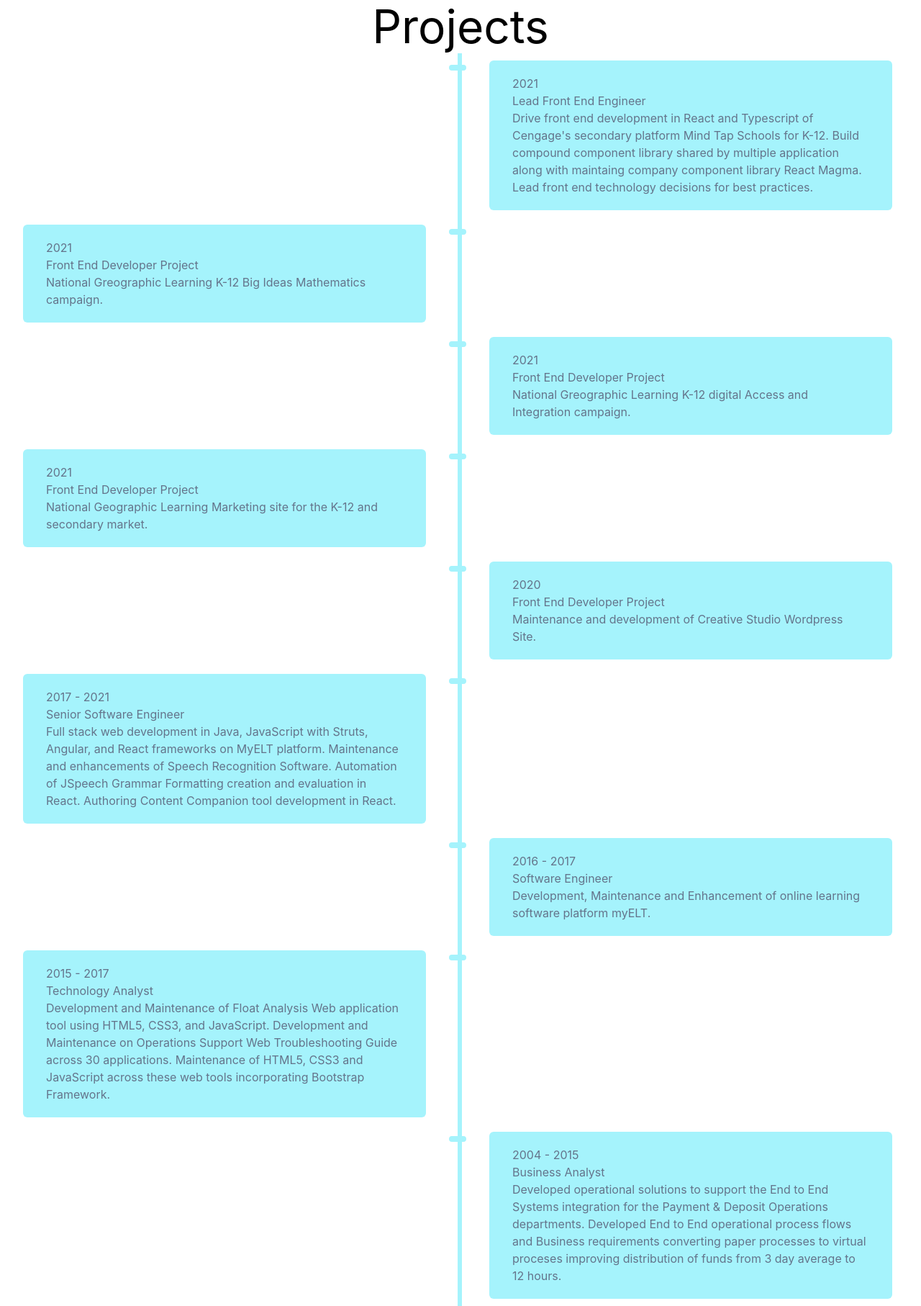
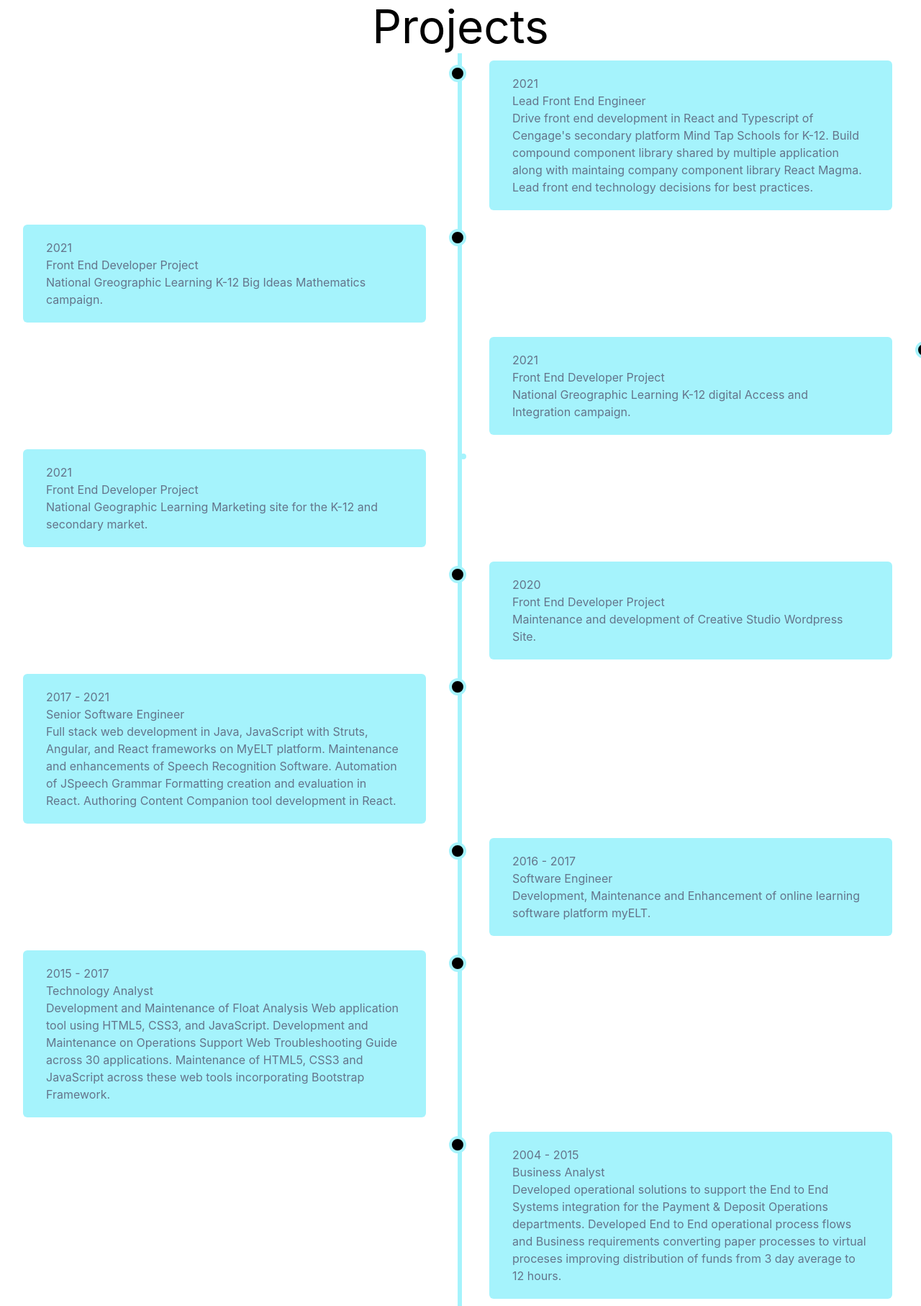
Before and after one commit to greenervigil/next-portfolio, a Next.js app: page /projects in a window 1280 px wide. Shown: the whole page at 72% size. Built offline with nearby package versions, Linux system fonts and the light colour scheme.

Commit message:
fixing the timeline dot

```diff
--- a/components/timeline/timeline.tsx
+++ b/components/timeline/timeline.tsx
@@ -1,63 +1,63 @@
 const Timeline = () => {
     return (
         <div className="relative my-0 mx-auto w-full after:content-[''] after:absolute after:w-1.5 after:bg-cyan-200 after:top-0 after:bottom-0 after:left-1/2 after:-ml-1">
-            <div className="relative py-2.5 px-10 w-2/4 left-1/2 after:content-[' '] after:absolute after:w-6 after:-right-4 after:bg-black after:rounded-full after:border-4 after:border-cyan-200 after:top-4 after:z-10 after:-left-4">
+            <div className="relative py-2.5 px-10 w-2/4 left-1/2 after:content-[''] after:absolute after:w-6 after:h-6 after:-right-4 after:bg-black after:rounded-full after:border-4 after:border-cyan-200 after:top-4 after:z-10 after:-left-4">
                 <div className="relative py-5 px-8 rounded-md bg-cyan-200">
                 <h2 className="text-slate-500">2021</h2>
                 <h4 className="text-slate-500">Lead Front End Engineer</h4>
                 <p className="text-slate-500">{`Drive front end development in React and Typescript of Cengage's secondary platform Mind Tap Schools for K-12. Build compound component library shared by multiple application along with maintaing company component library React Magma.  Lead front end technology decisions for best practices.`}</p>
                 </div>
             </div>
-            <div className="relative py-2.5 px-10 w-2/4 -left-2 after:content-[''] after:absolute after:w-6 after:-right-4 after:bg-black after:rounded-full after:border-4 after:border-cyan-200 after:top-4 after:z-10">
+            <div className="relative py-2.5 px-10 w-2/4 -left-2 after:content-[''] after:absolute after:w-6 after:h-6 after:-right-4 after:bg-black after:rounded-full after:border-4 after:border-cyan-200 after:top-4 after:z-10">
                 <div className="relative py-5 px-8 rounded-md bg-cyan-200">
                 <h2 className="text-slate-500">2021</h2>
                 <h4 className="text-slate-500">Front End Developer Project</h4>
                 <p className="text-slate-500">National Greographic Learning K-12 Big Ideas Mathematics campaign.</p>
                 </div>
             </div>
-            <div className="relative py-2.5 px-10 w-2/4 left-1/2 after:content-[''] after:absolute after:w-6 after:-right-4 after:bg-black after:rounded-full after:border-4 after:border-cyan-200 after:top-4 after:z-10 after:-left-4">
+            <div className="relative py-2.5 px-10 w-2/4 left-1/2 after:content-[''] after:absolute after:w-6 after:h-6 after:-right-4 after:bg-black after:rounded-full after:border-4 after:border-cyan-200 after:top-4 after:z-10">
                 <div className="relative py-5 px-8 rounded-md bg-cyan-200">
                 <h2 className="text-slate-500">2021</h2>
                 <h4 className="text-slate-500">Front End Developer Project</h4>
                 <p className="text-slate-500">National Greographic Learning K-12 digital Access and Integration campaign.</p>
                 </div>
             </div>
-            <div className="relative py-2.5 px-10 w-2/4 -left-2 after:content-[''] after:absolute after:w-6 after:-right-4 after:bg-black after:rounded-full after:border-4 after:border-cyan-200 after:top-4 after:z-10">
+            <div className="relative py-2.5 px-10 w-2/4 -left-2 after:content-[''] after:absolute after:w-6after:h-6 after:-right-4 after:bg-black after:rounded-full after:border-4 after:border-cyan-200 after:top-4 after:z-10">
                 <div className="relative py-5 px-8 rounded-md bg-cyan-200">
                 <h2 className="text-slate-500">2021</h2>
                 <h4 className="text-slate-500">Front End Developer Project</h4>
                 <p className="text-slate-500">National Geographic Learning Marketing site for the K-12 and secondary market.</p>
                 </div>
             </div>
-            <div className="relative py-2.5 px-10 w-2/4 left-1/2 after:content-[''] after:absolute after:w-6 after:-right-4 after:bg-black after:rounded-full after:border-4 after:border-cyan-200 after:top-4 after:z-10 after:-left-4">
+            <div className="relative py-2.5 px-10 w-2/4 left-1/2 after:content-[''] after:absolute after:w-6 after:h-6 after:-right-4 after:bg-black after:rounded-full after:border-4 after:border-cyan-200 after:top-4 after:z-10 after:-left-4">
                 <div className="relative py-5 px-8 rounded-md bg-cyan-200">
                 <h2 className="text-slate-500">2020</h2>
                 <h4 className="text-slate-500">Front End Developer Project</h4>
                 <p className="text-slate-500">Maintenance and development of Creative Studio Wordpress Site.</p>
                 </div>
             </div>
-            <div className="relative py-2.5 px-10 w-2/4 -left-2 after:content-[''] after:absolute after:w-6 after:-right-4 after:bg-black after:rounded-full after:border-4 after:border-cyan-200 after:top-4 after:z-10">
+            <div className="relative py-2.5 px-10 w-2/4 -left-2 after:content-[''] after:absolute after:w-6 after:h-6 after:-right-4 after:bg-black after:rounded-full after:border-4 after:border-cyan-200 after:top-4 after:z-10">
                 <div className="relative py-5 px-8 rounded-md bg-cyan-200">
                 <h2 className="text-slate-500">2017 - 2021</h2>
                 <h4 className="text-slate-500">Senior Software Engineer</h4>
                 <p className="text-slate-500">Full stack web development in Java, JavaScript with Struts, Angular, and React frameworks on MyELT platform. Maintenance and enhancements of Speech Recognition Software. Automation of JSpeech Grammar Formatting creation and evaluation in React. Authoring Content Companion tool development in React.</p>
                 </div>
             </div>
-            <div className="relative py-2.5 px-10 w-2/4 left-1/2 after:content-[''] after:absolute after:w-6 after:-right-4 after:bg-black after:rounded-full after:border-4 after:border-cyan-200 after:top-4 after:z-10 after:-left-4">
+            <div className="relative py-2.5 px-10 w-2/4 left-1/2 after:content-[''] after:absolute after:w-6 after:h-6 after:-right-4 after:bg-black after:rounded-full after:border-4 after:border-cyan-200 after:top-4 after:z-10 after:-left-4">
                 <div className="relative py-5 px-8 rounded-md bg-cyan-200">
                 <h2 className="text-slate-500">2016 - 2017</h2>
                 <h4 className="text-slate-500">Software Engineer</h4>
                 <p className="text-slate-500">Development, Maintenance and Enhancement of online learning software platform <a href="https://myelt.heinle.com/ilrn/authentication/signIn.do?inst=MYELT">myELT</a>.</p>
                 </div>
             </div>
-            <div className="relative py-2.5 px-10 w-2/4 -left-2 after:content-[''] after:absolute after:w-6 after:-right-4 after:bg-black after:rounded-full after:border-4 after:border-cyan-200 after:top-4 after:z-10">
+            <div className="relative py-2.5 px-10 w-2/4 -left-2 after:content-[''] after:absolute after:w-6 after:h-6 after:-right-4 after:bg-black after:rounded-full after:border-4 after:border-cyan-200 after:top-4 after:z-10">
                 <div className="relative py-5 px-8 rounded-md bg-cyan-200">
                 <h2 className="text-slate-500">2015 - 2017</h2>
                 <h4 className="text-slate-500">Technology Analyst</h4>
                 <p className="text-slate-500">Development and Maintenance of Float Analysis Web application tool using HTML5, CSS3, and JavaScript. Development and Maintenance on Operations Support Web Troubleshooting Guide across 30 applications.  Maintenance of HTML5, CSS3 and JavaScript across these web tools incorporating Bootstrap Framework.</p>
                 </div>
             </div>
-            <div className="relative py-2.5 px-10 w-2/4 left-1/2 after:content-[''] after:absolute after:w-6 after:-right-4 after:bg-black after:rounded-full after:border-4 after:border-cyan-200 after:top-4 after:z-10 after:-left-4">
+            <div className="relative py-2.5 px-10 w-2/4 left-1/2 after:content-[''] after:absolute after:w-6 after:h-6 after:-right-4 after:bg-black after:rounded-full after:border-4 after:border-cyan-200 after:top-4 after:z-10 after:-left-4">
                 <div className="relative py-5 px-8 rounded-md bg-cyan-200">
                 <h2 className="text-slate-500">2004 - 2015</h2>
                 <h4 className="text-slate-500">Business Analyst</h4>
```
